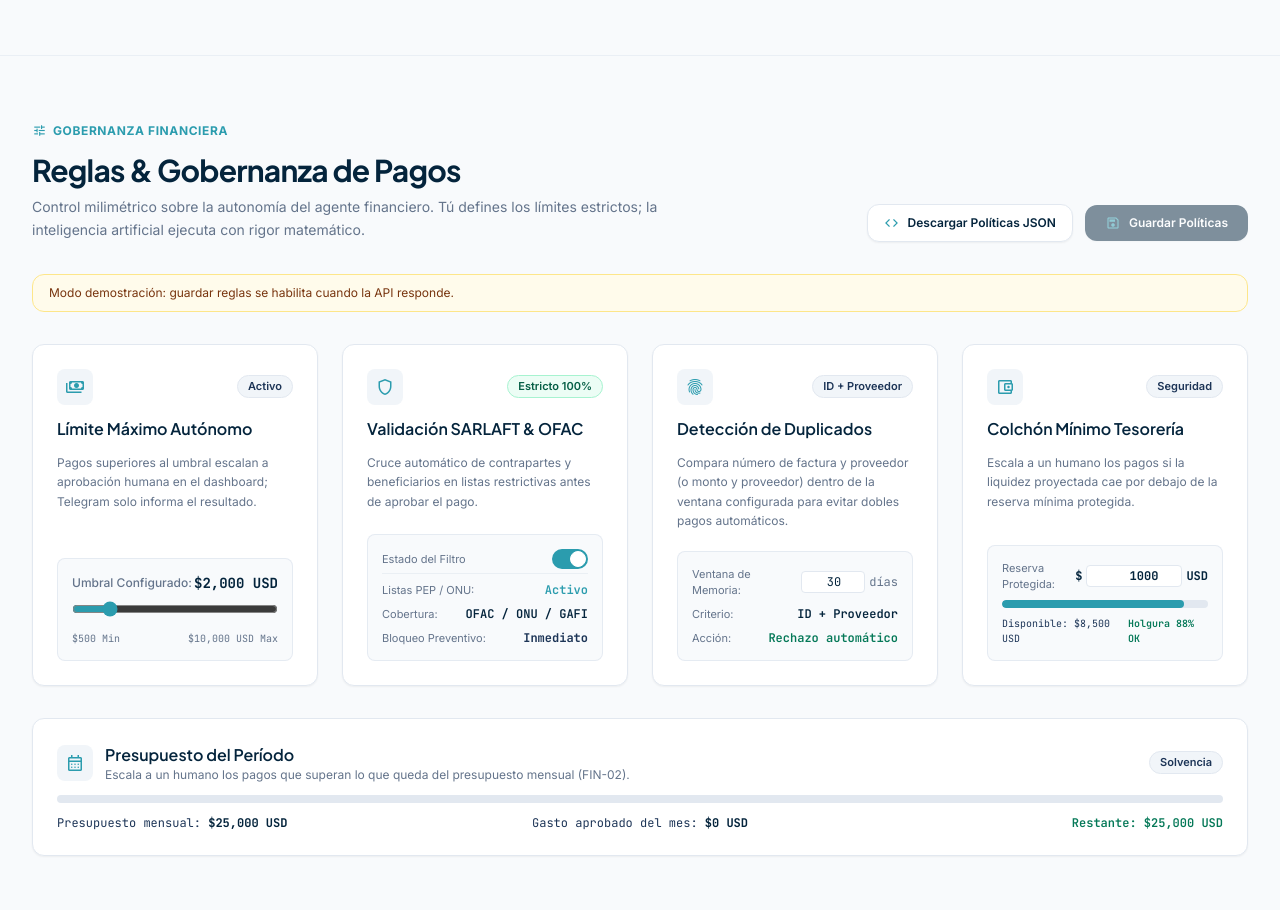
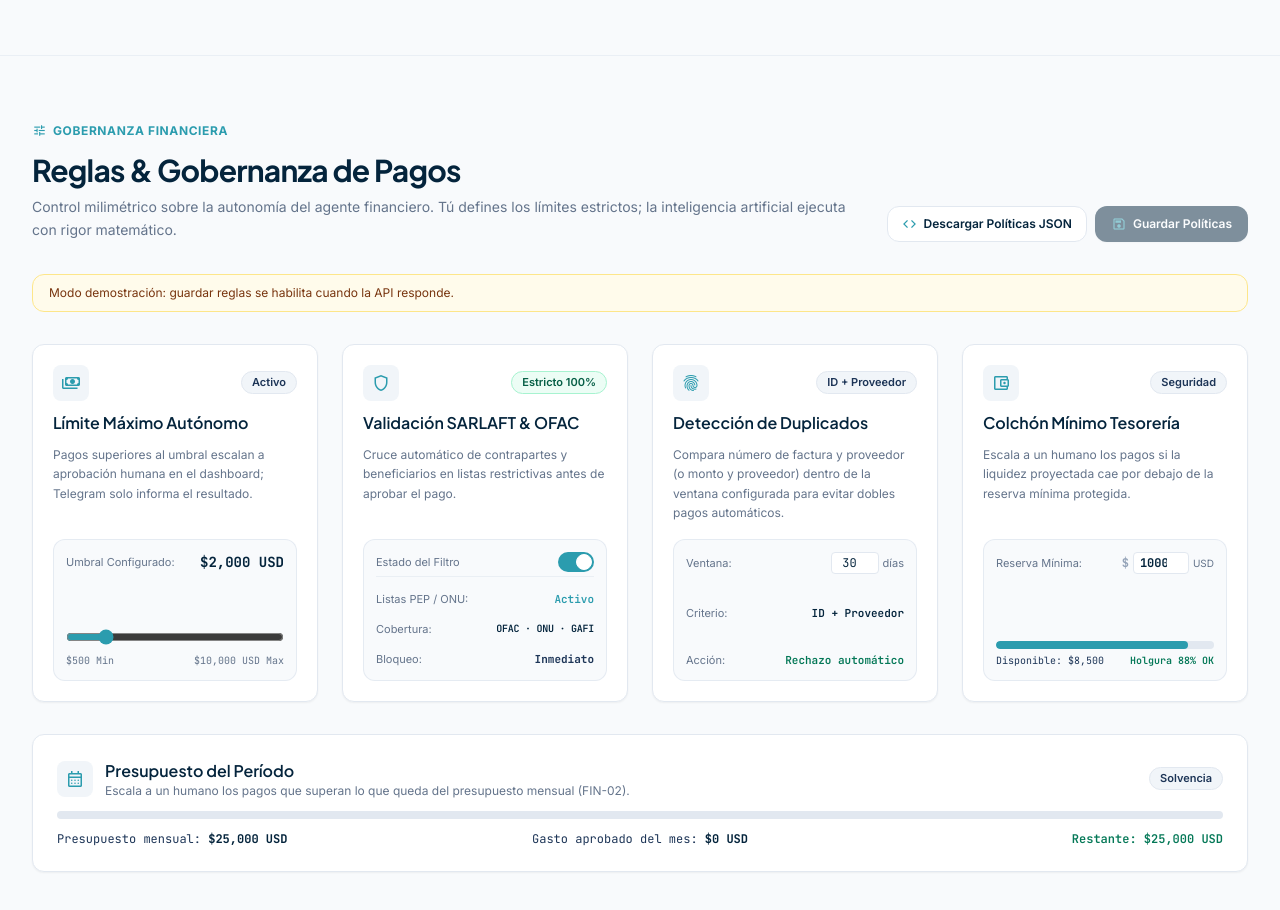
Before and after one commit to Oriojas/30X_404_team, a React (Vite) app in the folder frontend/: page / in a window 1280 px wide. Shown: the part 1760-2670 px from the top of the page. Built offline with nearby package versions, Linux system fonts and the light colour scheme; no server answers.

Commit message:
fix(frontend): corregir desbordamiento de botón de guardar políticas y etiqueta USD en colchón de tesorería

```diff
--- a/frontend/src/components/RuleControls.jsx
+++ b/frontend/src/components/RuleControls.jsx
@@ -89,24 +89,24 @@ export default function RuleControls({ currentRules, treasury, readOnly = false,
     <section className="w-full py-12 lg:py-16 bg-transparent border-b border-brand-border/60" id="reglas-gobernanza">
       <div className="max-w-7xl mx-auto px-4 sm:px-6 lg:px-8 space-y-8">
         {/* Section Header */}
-        <div className="flex flex-col md:flex-row md:items-end justify-between gap-4">
-          <div className="max-w-2xl space-y-2">
+        <div className="flex flex-col sm:flex-row sm:items-end justify-between gap-4">
+          <div className="space-y-2 flex-1 min-w-0 pr-2">
             <div className="inline-flex items-center gap-1.5 text-xs font-bold text-brand-teal uppercase tracking-wider">
               <span className="material-symbols-outlined text-[15px]">tune</span>
               Gobernanza Financiera
             </div>
             <h2 className="font-display font-bold text-2xl lg:text-3xl text-brand-navy tracking-tight">
-              Reglas & Gobernanza de Pagos
+              Reglas &amp; Gobernanza de Pagos
             </h2>
             <p className="text-sm text-brand-muted leading-relaxed">
               Control milimétrico sobre la autonomía del agente financiero. Tú defines los límites estrictos; la inteligencia artificial ejecuta con rigor matemático.
             </p>
           </div>
 
-          <div className="flex items-center gap-3 self-start md:self-auto flex-wrap">
+          <div className="flex items-center gap-2 shrink-0 self-start sm:self-auto">
             <button
               onClick={handleDownloadJson}
-              className="inline-flex items-center gap-2 px-4 py-2.5 rounded-xl bg-white border border-brand-border text-xs font-semibold text-brand-navy hover:bg-slate-50 transition-colors shadow-sm"
+              className="inline-flex items-center gap-1.5 h-9 px-3.5 rounded-xl bg-white border border-brand-border text-xs font-semibold text-brand-navy hover:bg-slate-50 transition-colors shadow-2xs whitespace-nowrap"
             >
               <span className="material-symbols-outlined text-[16px] text-brand-teal">code</span>
               <span>Descargar Políticas JSON</span>
@@ -115,7 +115,7 @@ export default function RuleControls({ currentRules, treasury, readOnly = false,
             <button
               onClick={handleApplyChanges}
               disabled={readOnly || saving}
-              className="inline-flex items-center gap-2 px-5 py-2.5 rounded-xl bg-brand-navy hover:bg-brand-steel text-white text-xs font-semibold transition-all shadow-sm active:scale-95 disabled:opacity-50 disabled:cursor-not-allowed disabled:active:scale-100"
+              className="inline-flex items-center gap-1.5 h-9 px-4 rounded-xl bg-brand-navy hover:bg-brand-steel text-white text-xs font-semibold transition-all shadow-sm active:scale-95 disabled:opacity-50 disabled:cursor-not-allowed disabled:active:scale-100 whitespace-nowrap"
             >
               <span className="material-symbols-outlined text-[16px] text-brand-teal">save</span>
               <span>{saving ? 'Guardando...' : 'Guardar Políticas'}</span>
@@ -136,8 +136,8 @@ export default function RuleControls({ currentRules, treasury, readOnly = false,
         {/* 4-Card Responsive Grid */}
         <div className="grid grid-cols-1 md:grid-cols-2 lg:grid-cols-4 gap-6 items-stretch">
           {/* Card 1: Límite Máximo Autónomo */}
-          <div className="bg-white rounded-xl border border-brand-border p-5 sm:p-6 shadow-sm hover:shadow-md transition-shadow h-full flex flex-col justify-between space-y-5">
-            <div className="space-y-3">
+          <div className="bg-white rounded-xl border border-brand-border p-4 sm:p-5 shadow-sm hover:shadow-md transition-shadow h-full flex flex-col justify-between space-y-4">
+            <div className="space-y-2.5 flex-1 flex flex-col">
               <div className="flex items-center justify-between">
                 <div className="w-9 h-9 rounded-lg bg-slate-100 flex items-center justify-center text-brand-teal">
                   <span className="material-symbols-outlined text-[20px]">payments</span>
@@ -147,18 +147,19 @@ export default function RuleControls({ currentRules, treasury, readOnly = false,
                 </span>
               </div>
               <h3 className="font-display font-semibold text-base text-brand-navy">Límite Máximo Autónomo</h3>
-              <p className="text-xs text-brand-muted leading-relaxed">
+              <p className="text-xs text-brand-muted leading-relaxed min-h-[48px]">
                 Pagos superiores al umbral escalan a aprobación humana en el dashboard; Telegram solo informa el resultado.
               </p>
             </div>
 
-            {/* Slider & Visualizer */}
-            <div className="p-3.5 rounded-lg bg-slate-50 border border-brand-border/80 space-y-3">
+            {/* Slider & Visualizer (Subtarjeta 1) */}
+            <div className="p-3 rounded-xl bg-slate-50 border border-brand-border/80 h-[142px] flex flex-col justify-between">
               <div className="flex items-center justify-between text-xs">
-                <span className="text-brand-muted font-medium">Umbral Configurado:</span>
+                <span className="text-brand-muted font-sans text-[11px]">Umbral Configurado:</span>
                 <span className="font-mono font-bold text-brand-navy text-sm">${Number(maxUsd).toLocaleString()} USD</span>
               </div>
 
+              <div className="space-y-1.5">
                 <input
                   type="range"
                   min="500"
@@ -173,13 +174,14 @@ export default function RuleControls({ currentRules, treasury, readOnly = false,
                   <span>$500 Min</span>
                   <span>$10,000 USD Max</span>
                 </div>
+              </div>
               <FieldError message={fieldErrors.max_autonomous_usd} />
             </div>
           </div>
 
           {/* Card 2: Validación SARLAFT & OFAC */}
-          <div className="bg-white rounded-xl border border-brand-border p-5 sm:p-6 shadow-sm hover:shadow-md transition-shadow h-full flex flex-col justify-between space-y-5">
-            <div className="space-y-3">
+          <div className="bg-white rounded-xl border border-brand-border p-4 sm:p-5 shadow-sm hover:shadow-md transition-shadow h-full flex flex-col justify-between space-y-4">
+            <div className="space-y-2.5 flex-1 flex flex-col">
               <div className="flex items-center justify-between">
                 <div className="w-9 h-9 rounded-lg bg-slate-100 flex items-center justify-center text-brand-teal">
                   <span className="material-symbols-outlined text-[20px]">shield</span>
@@ -188,14 +190,14 @@ export default function RuleControls({ currentRules, treasury, readOnly = false,
                   {sarlaft ? 'Estricto 100%' : 'Desactivado'}
                 </span>
               </div>
-              <h3 className="font-display font-semibold text-base text-brand-navy">Validación SARLAFT & OFAC</h3>
-              <p className="text-xs text-brand-muted leading-relaxed">
+              <h3 className="font-display font-semibold text-base text-brand-navy">Validación SARLAFT &amp; OFAC</h3>
+              <p className="text-xs text-brand-muted leading-relaxed min-h-[48px]">
                 Cruce automático de contrapartes y beneficiarios en listas restrictivas antes de aprobar el pago.
               </p>
             </div>
 
-            {/* Toggle Switch & Telemetry */}
-            <div className="p-3.5 rounded-lg bg-slate-50 border border-brand-border/80 space-y-2 font-mono text-xs">
+            {/* Toggle Switch & Telemetry (Subtarjeta 2) */}
+            <div className="p-3 rounded-xl bg-slate-50 border border-brand-border/80 h-[142px] flex flex-col justify-between font-mono text-xs">
               <div className="flex items-center justify-between pb-1 border-b border-brand-border/60">
                 <span className="text-brand-muted font-sans text-[11px]">Estado del Filtro</span>
                 <label className="relative inline-flex items-center cursor-pointer">
@@ -211,22 +213,22 @@ export default function RuleControls({ currentRules, treasury, readOnly = false,
 
               <div className="flex items-center justify-between">
                 <span className="text-brand-muted font-sans text-[11px]">Listas PEP / ONU:</span>
-                <span className="text-brand-teal font-semibold">Activo</span>
+                <span className="text-brand-teal font-semibold text-[11px]">Activo</span>
               </div>
               <div className="flex items-center justify-between">
                 <span className="text-brand-muted font-sans text-[11px]">Cobertura:</span>
-                <span className="text-brand-navy font-semibold">OFAC / ONU / GAFI</span>
+                <span className="text-brand-navy font-semibold text-[10px] tracking-tight">OFAC · ONU · GAFI</span>
               </div>
               <div className="flex items-center justify-between">
-                <span className="text-brand-muted font-sans text-[11px]">Bloqueo Preventivo:</span>
-                <span className="text-brand-steel font-bold">Inmediato</span>
+                <span className="text-brand-muted font-sans text-[11px]">Bloqueo:</span>
+                <span className="text-brand-steel font-bold text-[11px]">Inmediato</span>
               </div>
             </div>
           </div>
 
-          {/* Card 3: Deduplicación Criptográfica */}
-          <div className="bg-white rounded-xl border border-brand-border p-5 sm:p-6 shadow-sm hover:shadow-md transition-shadow h-full flex flex-col justify-between space-y-5">
-            <div className="space-y-3">
+          {/* Card 3: Deduplicación */}
+          <div className="bg-white rounded-xl border border-brand-border p-4 sm:p-5 shadow-sm hover:shadow-md transition-shadow h-full flex flex-col justify-between space-y-4">
+            <div className="space-y-2.5 flex-1 flex flex-col">
               <div className="flex items-center justify-between">
                 <div className="w-9 h-9 rounded-lg bg-slate-100 flex items-center justify-center text-brand-teal">
                   <span className="material-symbols-outlined text-[20px]">fingerprint</span>
@@ -236,42 +238,42 @@ export default function RuleControls({ currentRules, treasury, readOnly = false,
                 </span>
               </div>
               <h3 className="font-display font-semibold text-base text-brand-navy">Detección de Duplicados</h3>
-              <p className="text-xs text-brand-muted leading-relaxed">
+              <p className="text-xs text-brand-muted leading-relaxed min-h-[48px]">
                 Compara número de factura y proveedor (o monto y proveedor) dentro de la ventana configurada para evitar dobles pagos automáticos.
               </p>
             </div>
 
-            {/* Select Window & Telemetry */}
-            <div className="p-3.5 rounded-lg bg-slate-50 border border-brand-border/80 space-y-2 font-mono text-xs">
+            {/* Select Window & Telemetry (Subtarjeta 3) */}
+            <div className="p-3 rounded-xl bg-slate-50 border border-brand-border/80 h-[142px] flex flex-col justify-between font-mono text-xs">
               <div className="flex items-center justify-between">
-                <span className="text-brand-muted font-sans text-[11px]">Ventana de Memoria:</span>
-                <span className="flex items-center gap-1">
+                <span className="text-brand-muted font-sans text-[11px]">Ventana:</span>
+                <span className="flex items-center gap-1 font-sans text-xs">
                   <input
                     type="number"
                     value={dupDays}
                     onChange={(e) => setDupDays(e.target.value)}
                     aria-label="Ventana de duplicados en días"
-                    className={`w-16 bg-white border rounded px-2 py-0.5 text-xs text-brand-navy font-mono text-right ${fieldErrors.duplicate_check_days ? 'border-red-400' : 'border-brand-border'}`}
+                    className={`w-12 bg-white border rounded px-1.5 py-0.5 text-xs text-brand-navy font-mono text-right ${fieldErrors.duplicate_check_days ? 'border-red-400' : 'border-brand-border'}`}
                   />
-                  <span className="text-brand-muted">días</span>
+                  <span className="text-brand-muted text-[11px]">días</span>
                 </span>
               </div>
 
               <div className="flex items-center justify-between">
                 <span className="text-brand-muted font-sans text-[11px]">Criterio:</span>
-                <span className="text-brand-navy font-semibold">ID + Proveedor</span>
+                <span className="text-brand-navy font-semibold text-[11px]">ID + Proveedor</span>
               </div>
               <div className="flex items-center justify-between">
                 <span className="text-brand-muted font-sans text-[11px]">Acción:</span>
-                <span className="text-emerald-700 font-semibold">Rechazo automático</span>
+                <span className="text-emerald-700 font-semibold text-[11px]">Rechazo automático</span>
               </div>
               <FieldError message={fieldErrors.duplicate_check_days} />
             </div>
           </div>
 
           {/* Card 4: Colchón de Tesorería */}
-          <div className="bg-white rounded-xl border border-brand-border p-5 sm:p-6 shadow-sm hover:shadow-md transition-shadow h-full flex flex-col justify-between space-y-5">
-            <div className="space-y-3">
+          <div className="bg-white rounded-xl border border-brand-border p-4 sm:p-5 shadow-sm hover:shadow-md transition-shadow h-full flex flex-col justify-between space-y-4">
+            <div className="space-y-2.5 flex-1 flex flex-col">
               <div className="flex items-center justify-between">
                 <div className="w-9 h-9 rounded-lg bg-slate-100 flex items-center justify-center text-brand-teal">
                   <span className="material-symbols-outlined text-[20px]">account_balance_wallet</span>
@@ -281,37 +283,39 @@ export default function RuleControls({ currentRules, treasury, readOnly = false,
                 </span>
               </div>
               <h3 className="font-display font-semibold text-base text-brand-navy">Colchón Mínimo Tesorería</h3>
-              <p className="text-xs text-brand-muted leading-relaxed">
+              <p className="text-xs text-brand-muted leading-relaxed min-h-[48px]">
                 Escala a un humano los pagos si la liquidez proyectada cae por debajo de la reserva mínima protegida.
               </p>
             </div>
 
-            {/* Bottom Reserve Block */}
-            <div className="p-3.5 rounded-lg bg-slate-50 border border-brand-border/80 space-y-2">
-              <div className="flex items-center justify-between text-xs font-mono">
-                <span className="text-brand-muted font-sans text-[11px]">Reserva Protegida:</span>
-                <span className="flex items-center gap-1 font-bold text-brand-navy">
-                  $
+            {/* Bottom Reserve Block (Subtarjeta 4) */}
+            <div className="p-3 rounded-xl bg-slate-50 border border-brand-border/80 h-[142px] flex flex-col justify-between">
+              <div className="flex items-center justify-between text-xs">
+                <span className="text-brand-muted font-sans text-[11px]">Reserva Mínima:</span>
+                <div className="flex items-center gap-1 font-mono text-xs font-bold text-brand-navy">
+                  <span className="text-slate-400">$</span>
                   <input
                     type="number"
                     value={bufferUsd}
                     onChange={(e) => setBufferUsd(e.target.value)}
                     aria-label="Reserva mínima de tesorería en USD"
-                    className={`w-24 bg-white border rounded px-2 py-0.5 text-xs text-brand-navy font-mono text-right ${fieldErrors.min_treasury_buffer_usd ? 'border-red-400' : 'border-brand-border'}`}
+                    className={`w-14 bg-white border rounded px-1.5 py-0.5 text-xs text-brand-navy font-mono text-right ${fieldErrors.min_treasury_buffer_usd ? 'border-red-400' : 'border-brand-border'}`}
                   />
-                  USD
-                </span>
+                  <span className="text-[10px] text-slate-500 font-sans font-normal">USD</span>
+                </div>
               </div>
 
+              <div className="space-y-1">
                 <div className="relative w-full h-2 bg-slate-200 rounded-full overflow-hidden">
                   <div className="bg-brand-teal h-full rounded-full transition-all duration-500" style={{ width: `${headroom?.pct ?? 0}%` }}></div>
                 </div>
 
                 <div className="flex items-center justify-between font-mono text-[10px] text-brand-steel">
-                <span>Disponible: {available != null ? `${formatUsd(available)} USD` : '—'}</span>
+                  <span>Disponible: {available != null ? `${formatUsd(available)}` : '—'}</span>
                   <span className={`font-semibold ${headroomColor(headroom)}`}>
                     Holgura {headroomText(headroom)}
                   </span>
+                </div>
               </div>
               <FieldError message={fieldErrors.min_treasury_buffer_usd} />
             </div>
```
Lines whose indentation alone changed are shown as unchanged.
